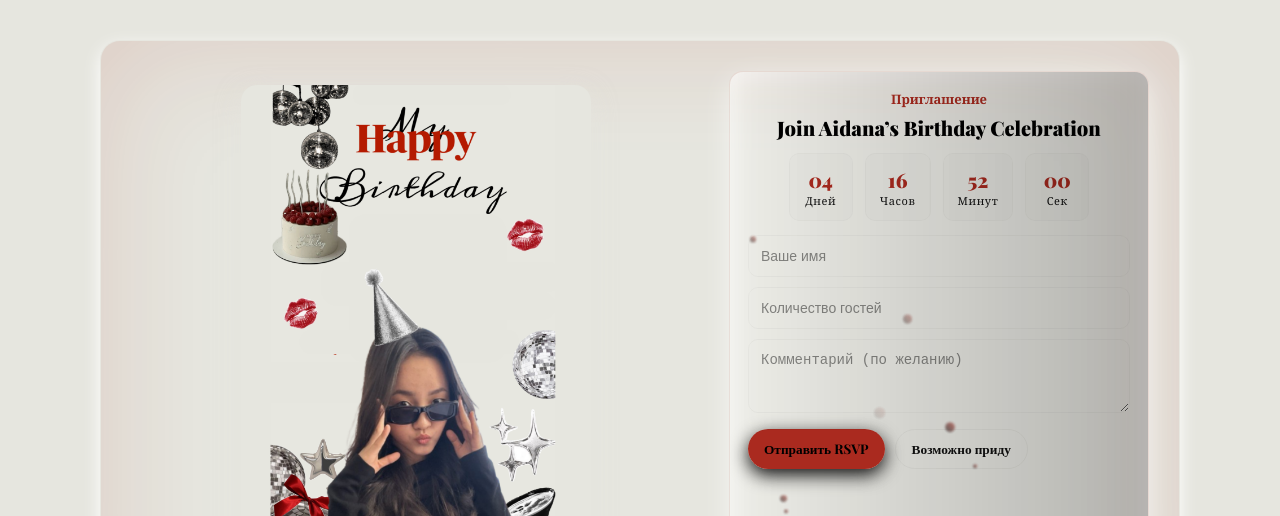
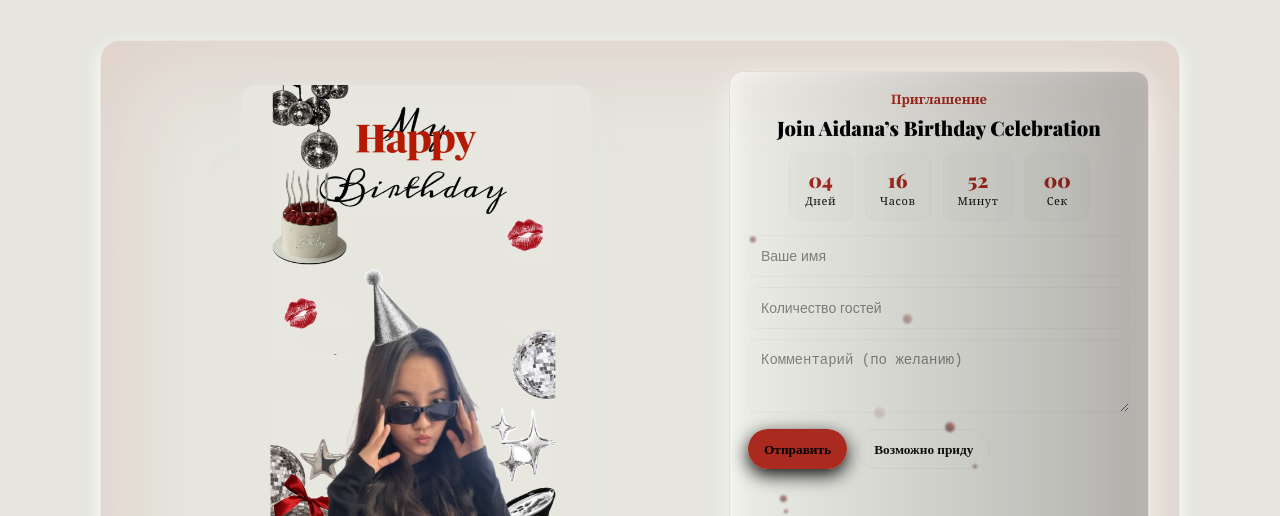
Before and after one commit to bayanova149/invite20, a plain HTML site: page index.html in a window 1280 px wide. Shown: the top 516 px of the page. Drawn offline with nearby package versions, Linux system fonts and the light colour scheme.

Commit message:
Fix button text for RSVP submission

```diff
--- a/index.html
+++ b/index.html
@@ -233,7 +233,7 @@ html,body{
         <textarea class="input" id="rsvpNote" rows="3" placeholder="Комментарий (по желанию)"></textarea>
 
         <div style="display:flex;gap:10px;margin-top:6px">
-          <button class="btn btn-primary" id="rsvpSend" type="button" aria-label="Отправить">Отправить RSVP</button>
+          <button class="btn btn-primary" id="rsvpSend" type="button" aria-label="Отправить">Отправить</button>
           <button class="btn btn-ghost" id="rsvpMaybe" type="button" aria-label="Возможно приду">Возможно приду</button>
         </div>
 
```
